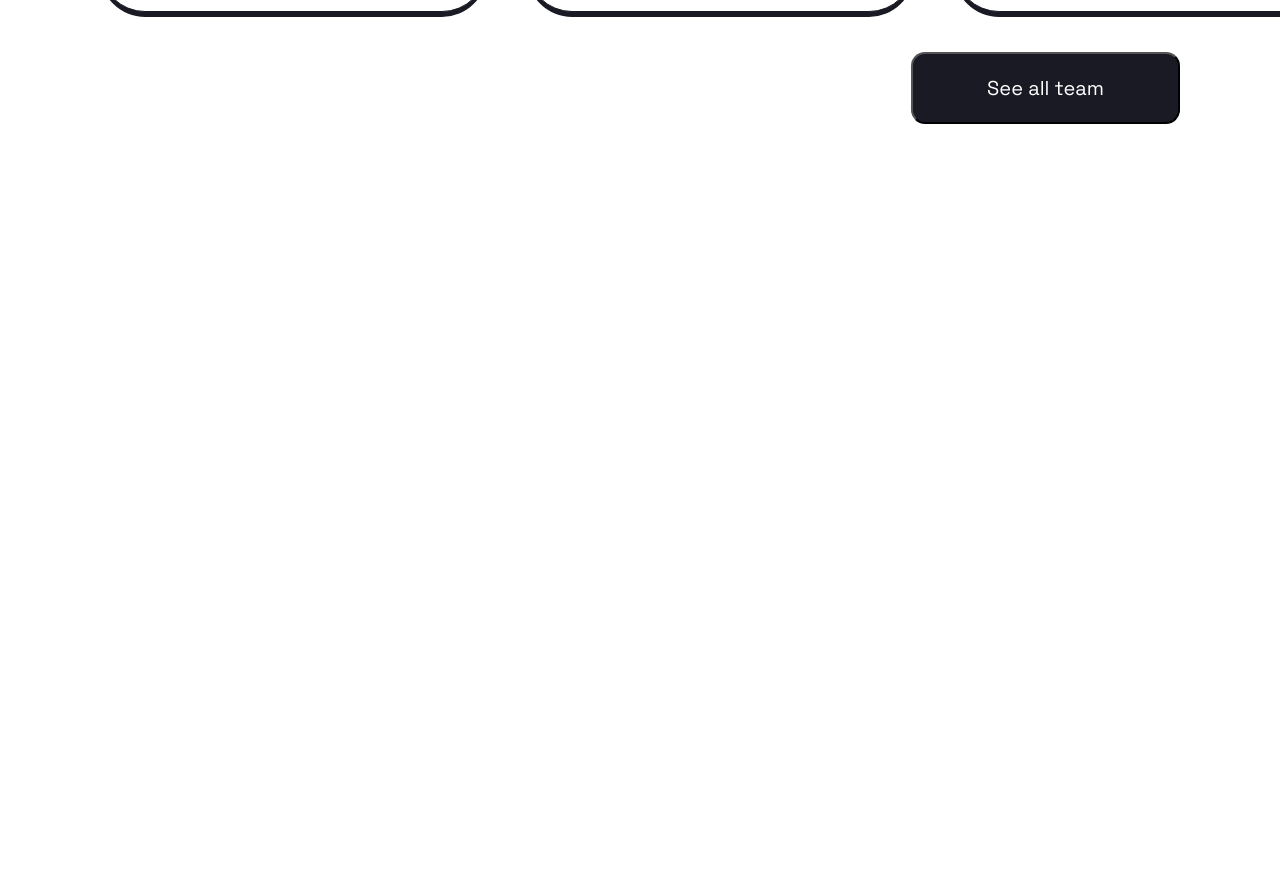
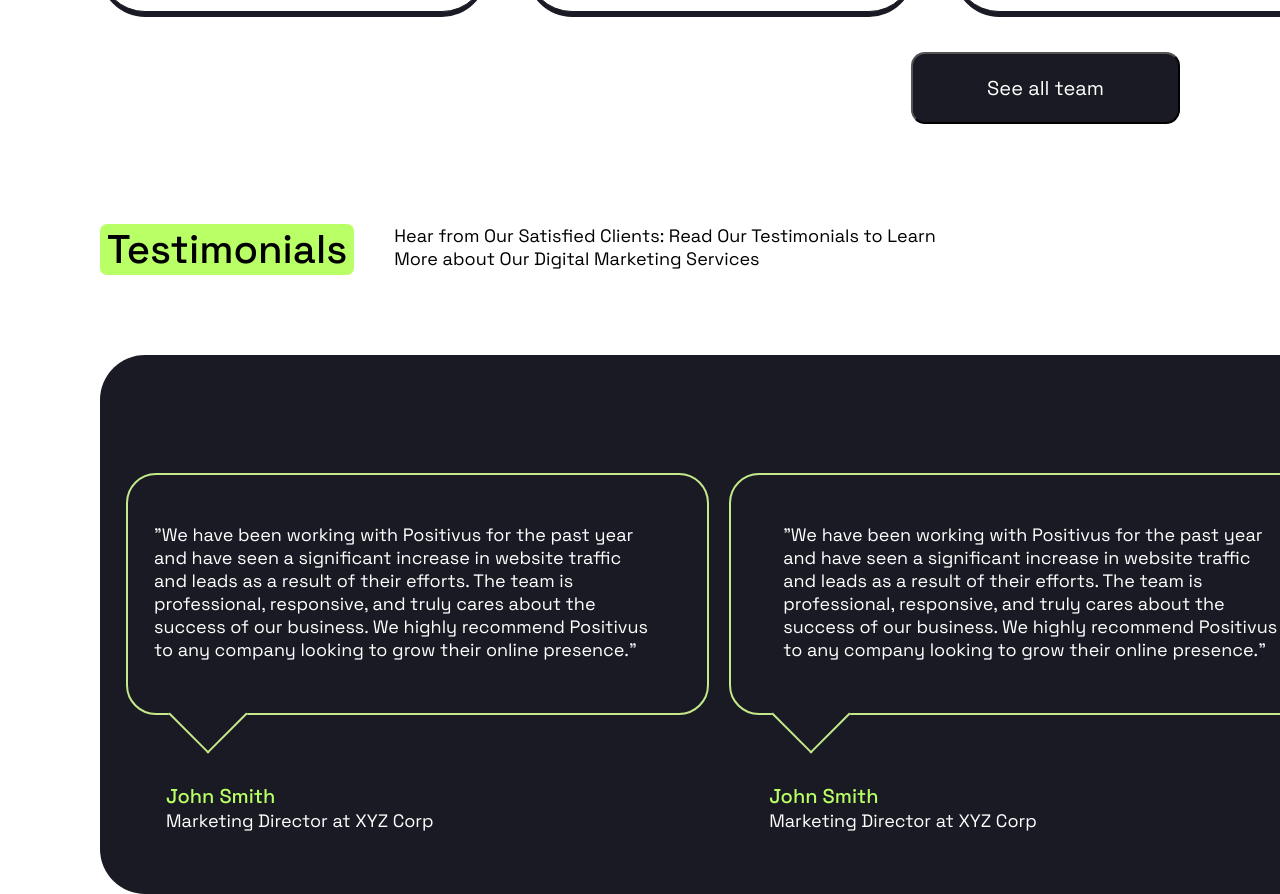
Before and after one commit to shahidulmiraj/positivus, a plain HTML site: page index.html in a window 1280 px wide. Shown: the part 5730-6624 px from the top of the page. Before the commit the page ends 5954 px from the top, so only its background shows below. Drawn offline with Linux system fonts and the light colour scheme.

Commit message:
create testimonial-section and design it

```diff
--- a/assets/css/style.css
+++ b/assets/css/style.css
@@ -512,3 +512,65 @@ button:hover {
   justify-content: center;
   align-items: center;
 }
+/* ---------------------------------------------------------------------------------------------------------------------- */
+/* testimonial section  */
+.testimonial {
+  border-radius: 45px;
+  background: var(--Dark);
+  padding: 118px 28px 62px 26px;
+  align-items: center;
+  width: 1240px;
+}
+.testimonial-cards {
+  display: flex;
+  justify-content: space-between;
+  gap: 20px;
+}
+.card-1 {
+  width: 580px;
+  height: 237.952px;
+}
+.card-2 {
+  width: 577.5px;
+  height: 237.952px;
+}
+.test-card-detail,
+.test-card-detail-2 {
+  fill: #21241d;
+  stroke-width: 2px;
+  padding: 48px 52px 52px 26px;
+  border: 2px solid rgb(195, 233, 139);
+  border-radius: 30px;
+  position: relative;
+}
+.test-card-detail-2 {
+  padding: 48px 24px 52px 52px;
+}
+.test-card-detail p,
+.test-card-detail-2 p {
+  color: white;
+}
+.card-style {
+  width: 56px;
+  height: 56px;
+  background-color: var(--Dark);
+  rotate: 45deg;
+  position: absolute;
+  bottom: -29px;
+  left: 52px;
+  border-bottom: 2px solid rgb(195, 233, 139);
+  border-right: 2px solid rgb(195, 233, 139);
+}
+.test-card-name {
+  color: white;
+  margin: 68px 0 0 40px;
+}
+.test-card-name span {
+  display: block;
+  color: var(--Green);
+  font-size: 20px;
+  font-weight: 500;
+}
+
+/* ---------------------------------------------------------------------------------------------------------------------- */
+/* contact section   */
--- a/index.html
+++ b/index.html
@@ -408,6 +408,32 @@
         </div>
       </div>
     </section>
+    <section class="wrapper">
+      <div class="testimonials">
+        <div class="section-heading">
+          <h2>Testimonials</h2>
+          <p>Hear from Our Satisfied Clients: Read Our Testimonials to Learn More about Our Digital Marketing Services</p>
+        </div>
+        <div class="testimonial">
+          <div class="testimonial-cards">
+            <div class="testimonial-card test-1">
+              <div class="test-card-detail">
+                <p>"We have been working with Positivus for the past year and have seen a significant increase in website traffic and leads as a result of their efforts. The team is professional, responsive, and truly cares about the success of our business. We highly recommend Positivus to any company looking to grow their online presence."</p>
+                <div class="card-style"></div>
+              </div>
+              <p class="test-card-name"><span>John Smith </span>Marketing Director at XYZ Corp</p>
+            </div>
+            <div class="testimonial-card test-2">
+              <div class="test-card-detail-2">
+                <p>"We have been working with Positivus for the past year and have seen a significant increase in website traffic and leads as a result of their efforts. The team is professional, responsive, and truly cares about the success of our business. We highly recommend Positivus to any company looking to grow their online presence."</p>
+                <div class="card-style"></div>
+              </div>
+              <p class="test-card-name"><span>John Smith </span>Marketing Director at XYZ Corp</p>
+            </div>
+          </div>
+        </div>
+      </div>
+    </section>
   </main>
   <footer>
 
```
